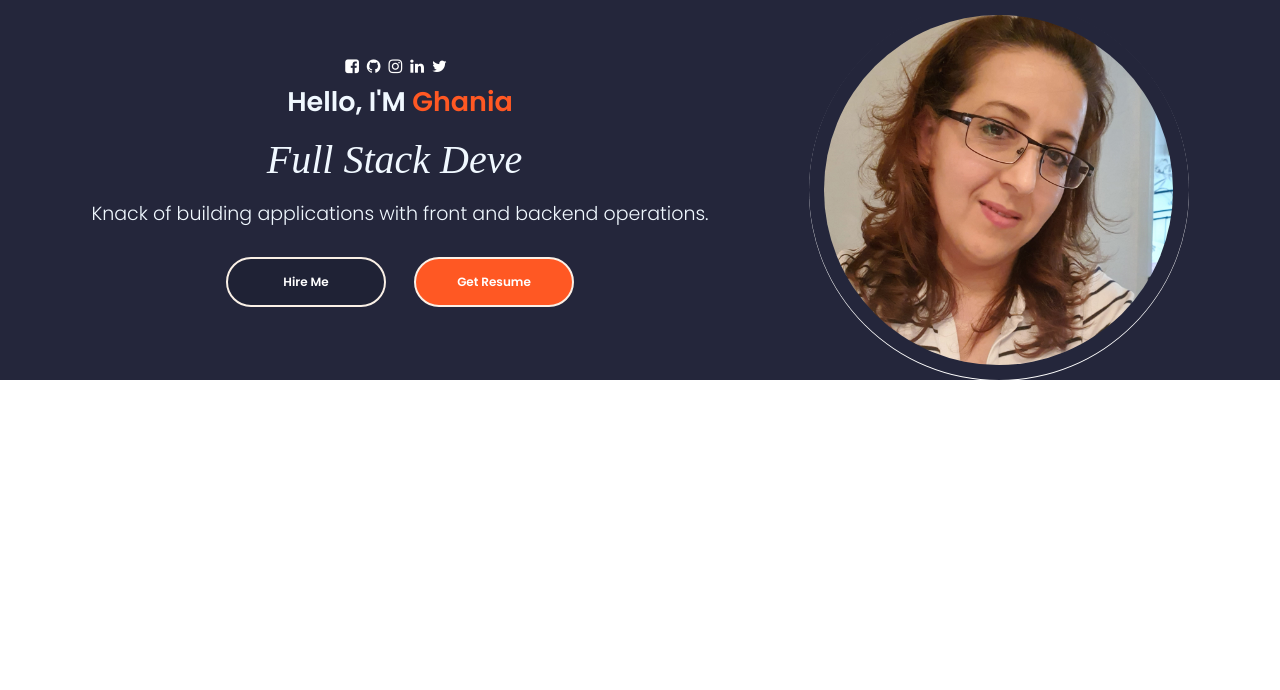
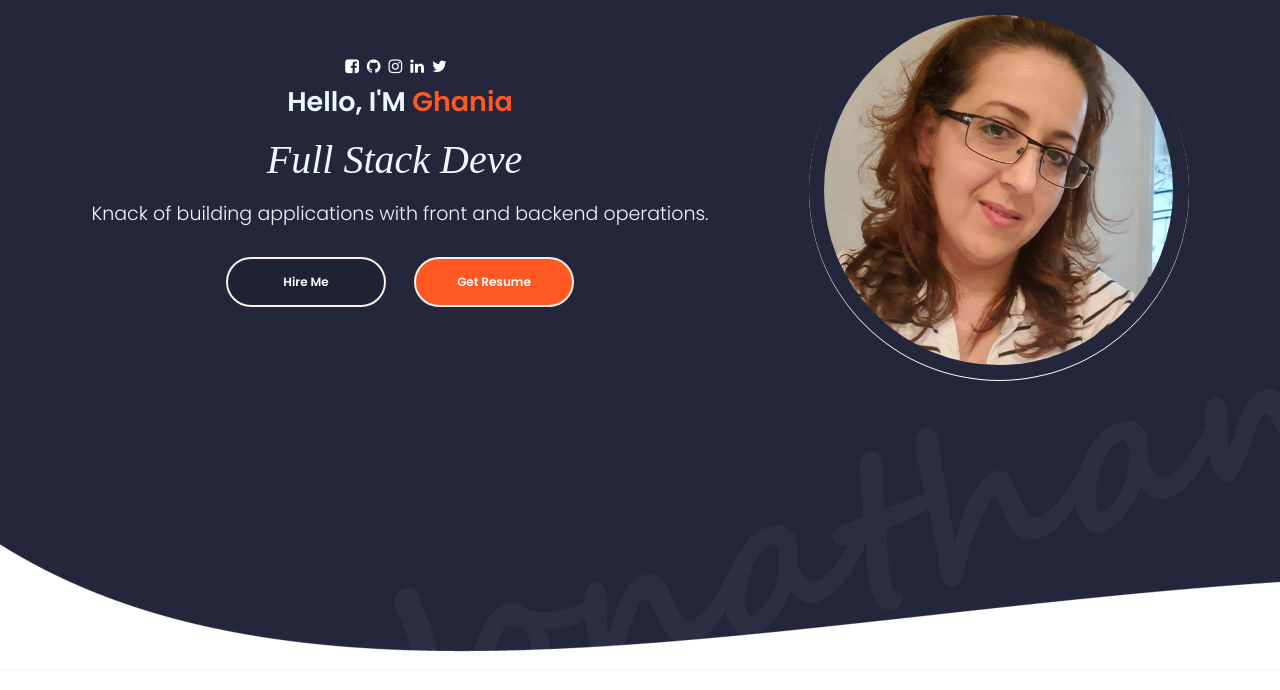
Before and after one commit to Ghania-Ait/portfoliopro, a React (Create React App) app: page / in a window 1280 px wide. Shown: the top 690 px of the page. Built offline with nearby package versions, Linux system fonts and the light colour scheme; a web font is replaced by a local one.

Commit message:
display the Footer

```diff
--- a/src/App.js
+++ b/src/App.js
@@ -1,13 +1,11 @@
 
 import './App.css';
-import Profile from './PortfolioContainer/Home/Profile';
-import Footer from './PortfolioContainer/Home/Footer/Footer'
+import Home from './PortfolioContainer/Home/Home';
 
 function App() {
   return (
     <div className="App">
-      <Profile/>
-      <Footer/>
+      <Home/>
     </div>
   );
 }
--- /dev/null
+++ b/src/PortfolioContainer/Home/Home.css
@@ -0,0 +1,8 @@
+.home-container{
+    display: flex;
+    flex-direction: column;
+    justify-content: space-between;
+
+    min-height: 670px;
+    background-image: url(../../assets/Home/bg.jpg);
+}
--- /dev/null
+++ b/src/PortfolioContainer/Home/Home.js
@@ -0,0 +1,13 @@
+import React from 'react'
+import Profile from './Profile'
+import Footer from './Footer/Footer';
+import './Home.css'
+
+export default function Home() {
+  return (
+    <div className="home-container">
+        <Profile/>
+        <Footer/>
+    </div>
+  )
+}
--- a/src/PortfolioContainer/Home/Profile.css
+++ b/src/PortfolioContainer/Home/Profile.css
@@ -5,7 +5,7 @@
     justify-content: center;
     height: 10%;
     min-height:fit-content;
-    background-image: url(../../assets/Home/bg.jpg);
+
 }
 
 .profile-parent {
```
